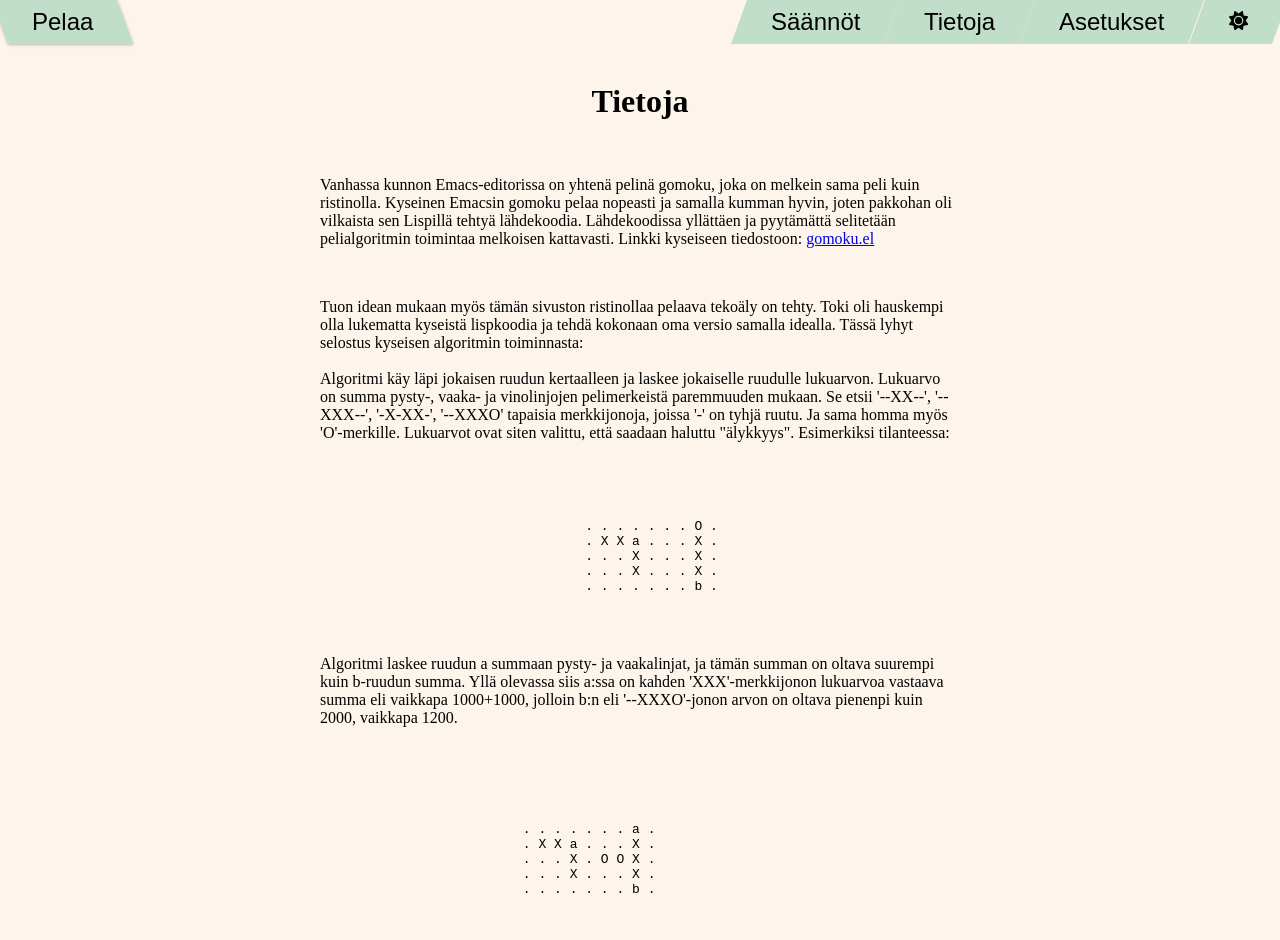
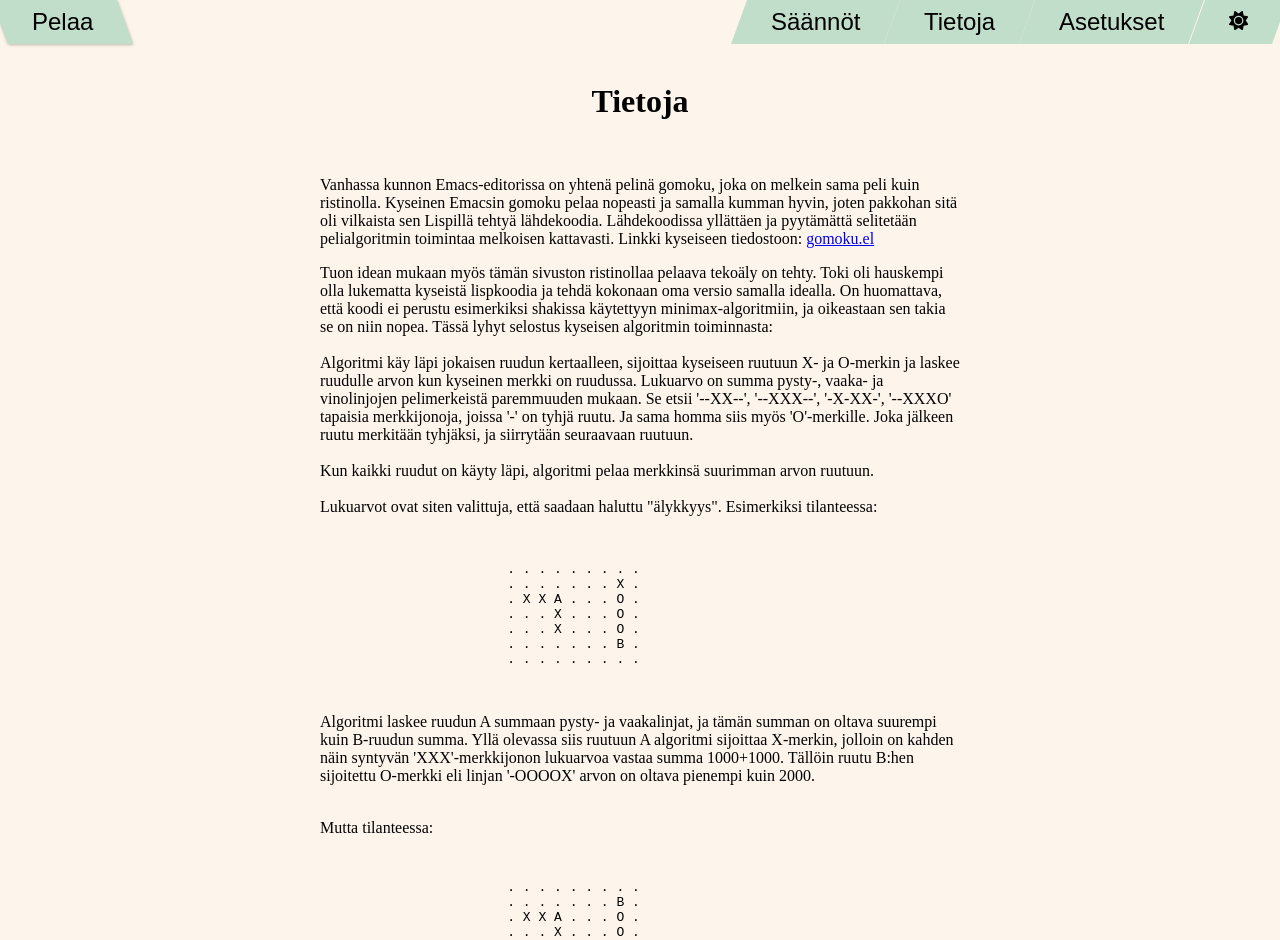
Before and after one commit to JaskaPaa/ristinolla, a SvelteKit app: page /about in a window 1280 px wide. Shown: the top 940 px of the page. Built offline with nearby package versions, Linux system fonts and the light colour scheme.

Commit message:
Just more text

```diff
--- a/src/routes/about/+page.svelte
+++ b/src/routes/about/+page.svelte
@@ -5,52 +5,57 @@
         <br>
         <p>
         Vanhassa kunnon Emacs-editorissa on yhtenä pelinä gomoku, joka on melkein sama peli kuin ristinolla.
-        Kyseinen Emacsin gomoku pelaa nopeasti ja samalla kumman hyvin, joten pakkohan oli vilkaista sen Lispillä tehtyä lähdekoodia.
+        Kyseinen Emacsin gomoku pelaa nopeasti ja samalla kumman hyvin, joten pakkohan sitä oli vilkaista sen Lispillä tehtyä lähdekoodia.
         Lähdekoodissa yllättäen ja pyytämättä selitetään pelialgoritmin
         toimintaa melkoisen kattavasti. Linkki kyseiseen tiedostoon:
         <a href="https://github.com/typester/emacs/blob/master/lisp/play/gomoku.el">gomoku.el</a>
         </p>
-        <br>
         <p>
         Tuon idean mukaan myös tämän sivuston ristinollaa pelaava tekoäly on tehty.
         Toki oli hauskempi olla lukematta kyseistä lispkoodia ja tehdä kokonaan oma versio samalla idealla.
+        On huomattava, että koodi ei perustu esimerkiksi shakissa käytettyyn minimax-algoritmiin, ja oikeastaan sen takia se on niin nopea.
         Tässä lyhyt selostus kyseisen algoritmin toiminnasta:
         <br><br>
-        Algoritmi käy läpi jokaisen ruudun kertaalleen ja laskee jokaiselle ruudulle lukuarvon.
+        Algoritmi käy läpi jokaisen ruudun kertaalleen, sijoittaa kyseiseen ruutuun X- ja O-merkin
+        ja laskee ruudulle arvon kun kyseinen merkki on ruudussa.
         Lukuarvo on summa pysty-, vaaka- ja vinolinjojen pelimerkeistä paremmuuden mukaan.
         Se etsii '--XX--', '--XXX--', '-X-XX-', '--XXXO' tapaisia merkkijonoja, joissa '-' on tyhjä ruutu.
-        Ja sama homma myös 'O'-merkille.
-
-        Lukuarvot ovat siten valittu, että saadaan haluttu "älykkyys". Esimerkiksi tilanteessa:
+        Ja sama homma siis myös 'O'-merkille. Joka jälkeen ruutu merkitään tyhjäksi, ja siirrytään seuraavaan ruutuun.
+        <br><br>
+        Kun kaikki ruudut on käyty läpi, algoritmi pelaa merkkinsä suurimman arvon ruutuun.
+        <br><br>
+        Lukuarvot ovat siten valittuja, että saadaan haluttu "älykkyys". Esimerkiksi tilanteessa:
         </p>
-        <br>
         <pre>
         <code>
-        			  . . . . . . . O .
-        			  . X X a . . . X .
-        			  . . . X . . . X .
-        			  . . . X . . . X .
-        			  . . . . . . . b .
-
+                        . . . . . . . . .
+                        . . . . . . . X .
+                        . X X A . . . O .
+                        . . . X . . . O .
+                        . . . X . . . O .
+                        . . . . . . . B .
+                        . . . . . . . . .
         </code>
         </pre>
         <p>
-        Algoritmi laskee ruudun a summaan pysty- ja vaakalinjat, ja tämän summan on oltava suurempi kuin b-ruudun summa.
-        Yllä olevassa siis a:ssa on kahden 'XXX'-merkkijonon lukuarvoa vastaava summa eli vaikkapa 1000+1000,
-        jolloin b:n eli '--XXXO'-jonon arvon on oltava pienenpi kuin 2000, vaikkapa 1200.
+        Algoritmi laskee ruudun A summaan pysty- ja vaakalinjat, ja tämän summan on oltava suurempi kuin B-ruudun summa.
+        Yllä olevassa siis ruutuun A algoritmi sijoittaa X-merkin, jolloin on kahden näin syntyvän 'XXX'-merkkijonon
+        lukuarvoa vastaa summa 1000+1000. Tällöin ruutu B:hen sijoitettu O-merkki eli linjan '-OOOOX' arvon on oltava pienempi kuin 2000.
         </p>
-        <br><br>
-
+        <br>
+        Mutta tilanteessa:
         <pre>
             <code>
-                          . . . . . . . a .
-                          . X X a . . . X .
-                          . . . X . O O X .
-                          . . . X . . . X .
-                          . . . . . . . b .
-
+                        . . . . . . . . .
+                        . . . . . . . B .
+                        . X X A . . . O .
+                        . . . X . . . O .
+                        . . . X . . . O .
+                        . . . . . . . C .
+                        . . . . . . . . .
             </code>
-            </pre>
+        </pre>
+        Merkkijonon '-OOOO-' arvon on oltava suurempi kuin A-ruudun, jotta algoritmi pelaa B- tai C-ruutuun.
         <br><br>
         <br><br>
 
```
